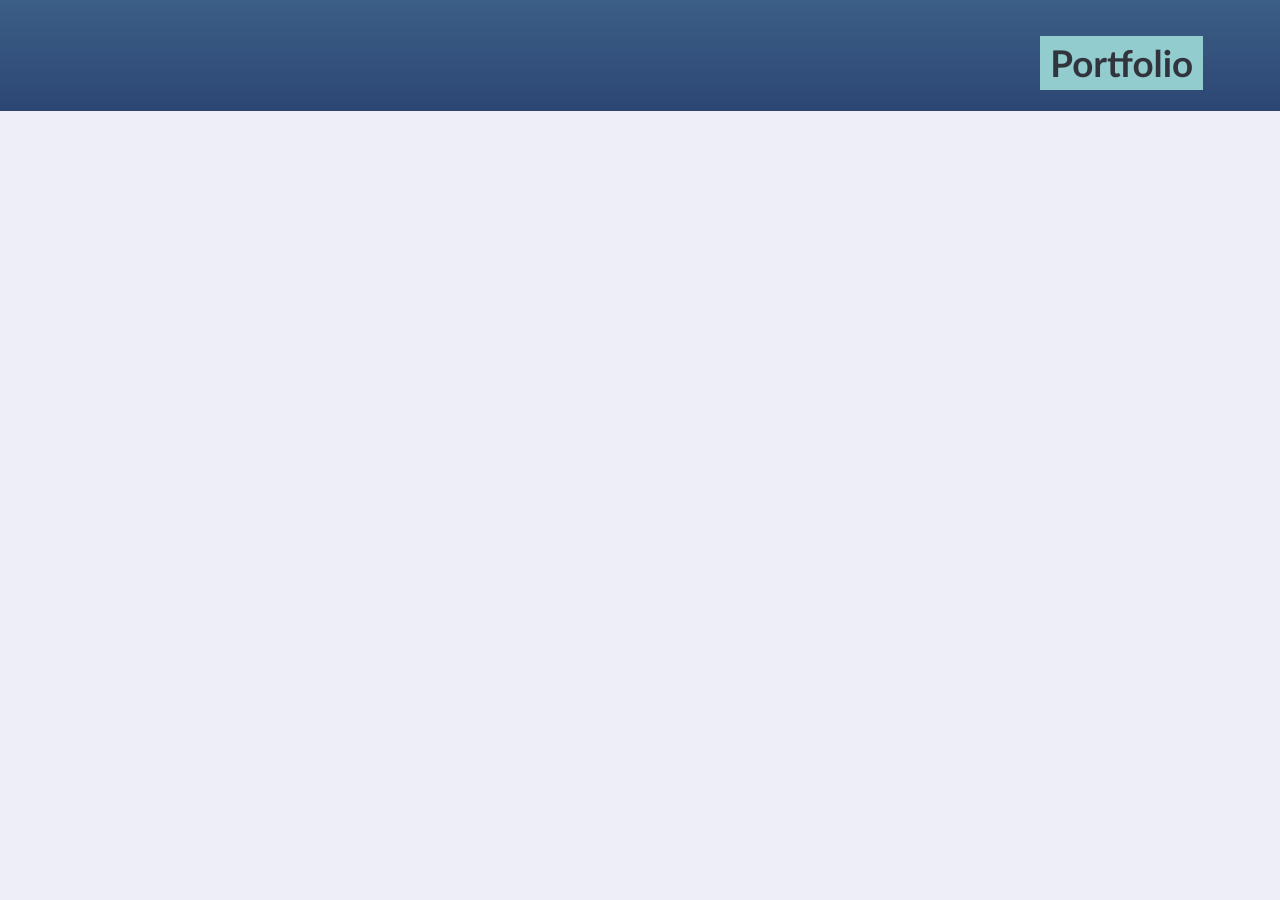
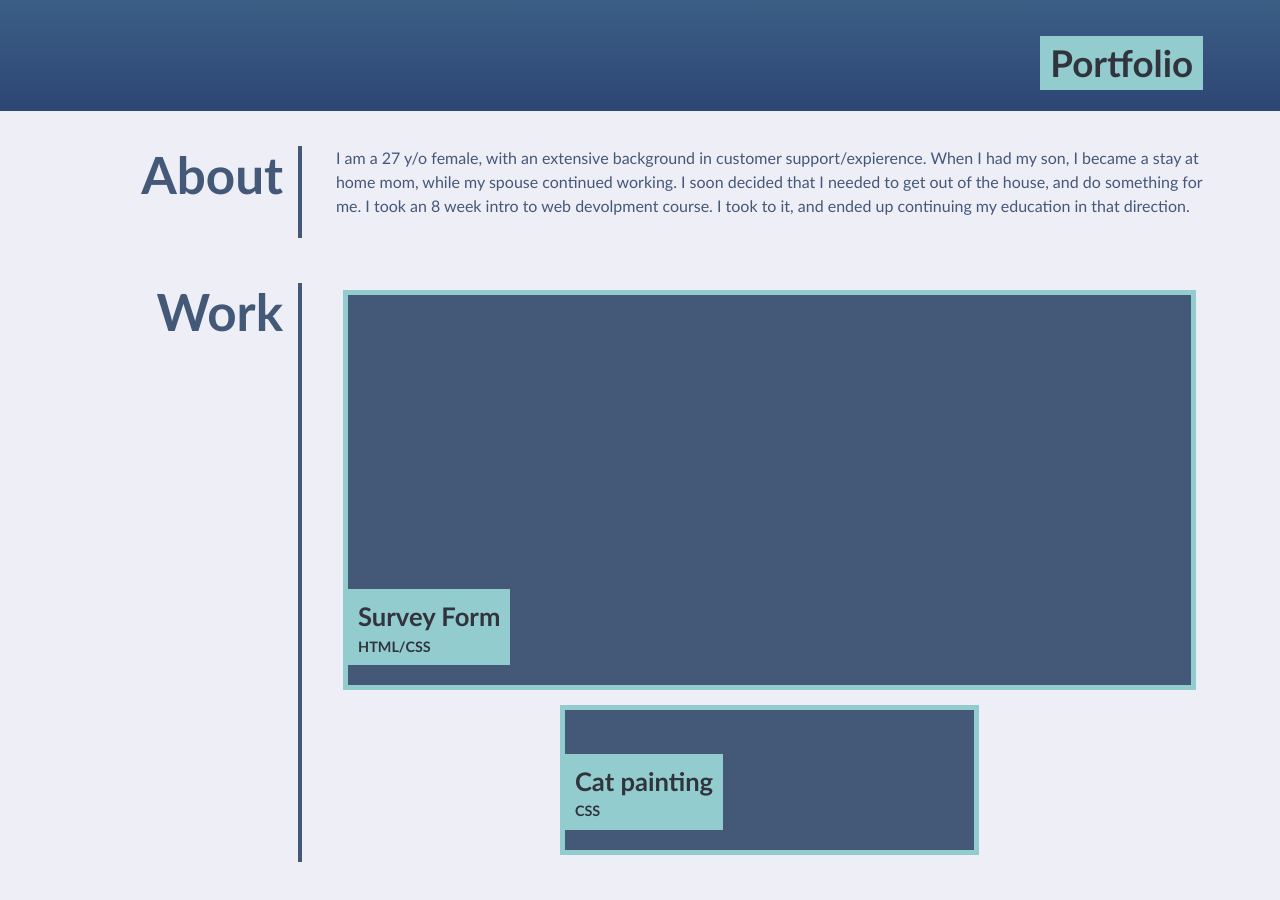
Before and after one commit to Mekenna-Baker/Week-2-Challenge, a plain HTML site: page index.html in a window 1280 px wide. Shown: the part 240-1140 px from the top of the page. Before the commit the page ends 800 px from the top, so only its background shows below. Drawn offline with Linux system fonts and the light colour scheme; files that its build step writes are made by us from their sources.

Commit message:
created about me, and work sections. Added 2/5 projects to work section

```diff
--- a/index.html
+++ b/index.html
@@ -26,6 +26,32 @@
             <h2>Portfolio</h2>
         </div>
         </div>
+
+        <div class="page-wrapper">
+            <section class="page-section">
+                <h2 id="About-Me">About</h2>
+                <div>
+                    <p>I am a 27 y/o female, with an extensive background in customer support/expierence. When I had my son, I became a stay at home mom, while my spouse continued working. I soon decided that I needed to get out of the house, and do something for me. I took an 8 week intro to web devolpment course. I took to it, and ended up continuing my education in that direction.</p>
+                </div>
+            </section>
+
+            <section class="page-section">
+                <h2 id="Work">Work</h2>
+                <div class="flex-container">
+
+                    <a class="flex-item project1" href="https://mekenna-baker.github.io/project_mini/">
+                        <div>
+                            <h3>Survey Form</h3>
+                            <h4>HTML/CSS</h4>
+                        </div>
+                    </a>
+
+                    <a class="flex-item project2" href="https://www.freecodecamp.org/learn/2022/responsive-web-design/#build-a-tribute-page-project">
+                        <div>
+                            <h3>Cat painting</h3>
+                            <h4>CSS</h4>
+                        </div>
+                    </a>
     </main>
 
 </body>
```
